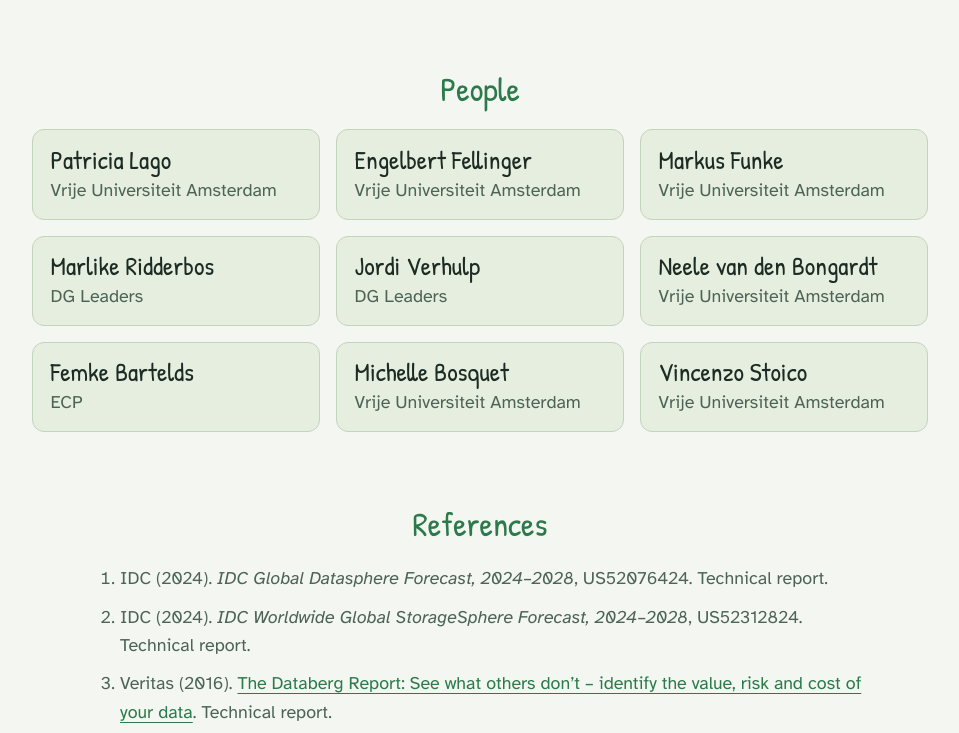
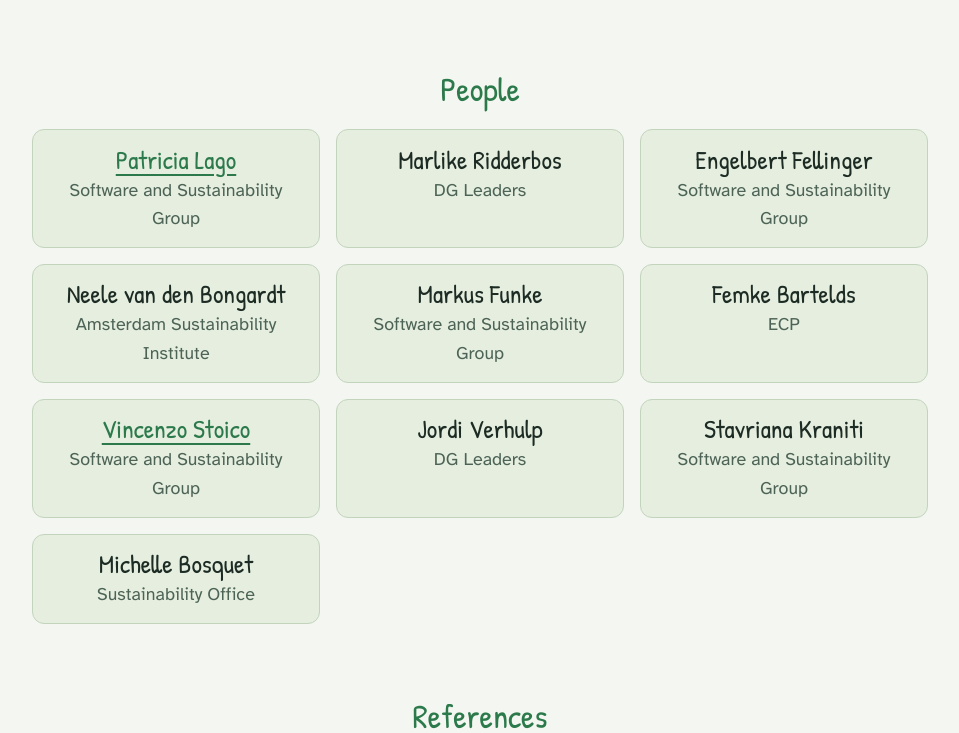
Before and after one commit to S2-group/phoenix, a plain HTML site: page index.html in a window 1280 px wide. Shown: the part 5048-5781 px from the top of the page, without its empty margins (160-1119 px from the left). Drawn offline with Linux system fonts and the light colour scheme.

Commit message:
fix navbar

```diff
--- a/index.html
+++ b/index.html
@@ -28,6 +28,8 @@
           Research
         </p>
       </div>
+    </header>
+
     <nav class="site-nav" aria-label="Sections">
       <ul>
         <li><a href="#news">News</a></li>
@@ -40,7 +42,6 @@
         <li><a href="#people">People</a></li>
       </ul>
     </nav>
-    </header>
 
     <main id="main" class="page">
       <section id="news" aria-labelledby="news-title">
@@ -298,40 +299,44 @@
         <h2 id="people-title">People</h2>
         <ul class="people-list">
           <li>
-            <strong class="name">Patricia Lago</strong>
-            <span class="institution">Vrije Universiteit Amsterdam</span>
-          </li>
-          <li>
-            <strong class="name">Engelbert Fellinger</strong>
-            <span class="institution">Vrije Universiteit Amsterdam</span>
-          </li>
-          <li>
-            <strong class="name">Markus Funke</strong>
-            <span class="institution">Vrije Universiteit Amsterdam</span>
+            <strong class="name"><a href="https://patricialago.nl" target="_blank" rel="noopener">Patricia Lago</a></strong>
+            <span class="institution">Software and Sustainability Group</span>
           </li>
           <li>
             <strong class="name">Marlike Ridderbos</strong>
             <span class="institution">DG Leaders</span>
           </li>
           <li>
-            <strong class="name">Jordi Verhulp</strong>
-            <span class="institution">DG Leaders</span>
+            <strong class="name">Engelbert Fellinger</strong>
+            <span class="institution">Software and Sustainability Group</span>
           </li>
           <li>
             <strong class="name">Neele van den Bongardt</strong>
-            <span class="institution">Vrije Universiteit Amsterdam</span>
+            <span class="institution">Amsterdam Sustainability Institute</span>
+          </li>
+          <li>
+            <strong class="name">Markus Funke</strong>
+            <span class="institution">Software and Sustainability Group</span>
           </li>
           <li>
             <strong class="name">Femke Bartelds</strong>
             <span class="institution">ECP</span>
           </li>
           <li>
-            <strong class="name">Michelle Bosquet</strong>
-            <span class="institution">Vrije Universiteit Amsterdam</span>
+            <strong class="name"><a href="https://vstoico.gitlab.io" target="_blank" rel="noopener">Vincenzo Stoico</a></strong>
+            <span class="institution">Software and Sustainability Group</span>
           </li>
           <li>
-            <strong class="name">Vincenzo Stoico</strong>
-            <span class="institution">Vrije Universiteit Amsterdam</span>
+            <strong class="name">Jordi Verhulp</strong>
+            <span class="institution">DG Leaders</span>
+          </li>
+          <li>
+            <strong class="name">Stavriana Kraniti</strong>
+            <span class="institution">Software and Sustainability Group</span>
+          </li>
+          <li>
+            <strong class="name">Michelle Bosquet</strong>
+            <span class="institution">Sustainability Office</span>
           </li>
         </ul>
       </section>
@@ -408,7 +413,6 @@
         <ul class="logos">
           <li><img src="nwo_logo.png" alt="NWO" /></li>
           <li><img src="s2_logo.png" alt="S2 Group" /></li>
-          <li><img src="logo3.svg" alt="Partner 3" /></li>
           <li>
             <img
               src="ASI-logo-RGB.png"
@@ -426,7 +430,7 @@
           <li>
             <img
               src="DGL-logo.png"
-              class="on-white"
+              class="on-white logo-dgl"
               alt="Data Governance Leaders (DGL)"
             />
           </li>
--- a/style.css
+++ b/style.css
@@ -361,6 +361,7 @@ ul.references {
 .people-list li {
   display: flex;
   flex-direction: column;
+  text-align: center;
   padding: 0.9rem 1.1rem;
   background: var(--surface);
   border: 1px solid var(--border);
@@ -427,6 +428,12 @@ ul.references {
   max-width: min(100%, 22rem);
 }
 
+/* DGL's mark is tightly cropped and heavy, so it reads larger
+   than the others at the same height. */
+.logos .logo-dgl {
+  max-height: 3rem;
+}
+
 /* Logos with a white background and dark text: invert them so the
    background turns black, then "screen" blend so black disappears
    into the green panel. */
```
Lines whose indentation alone changed are shown as unchanged.
